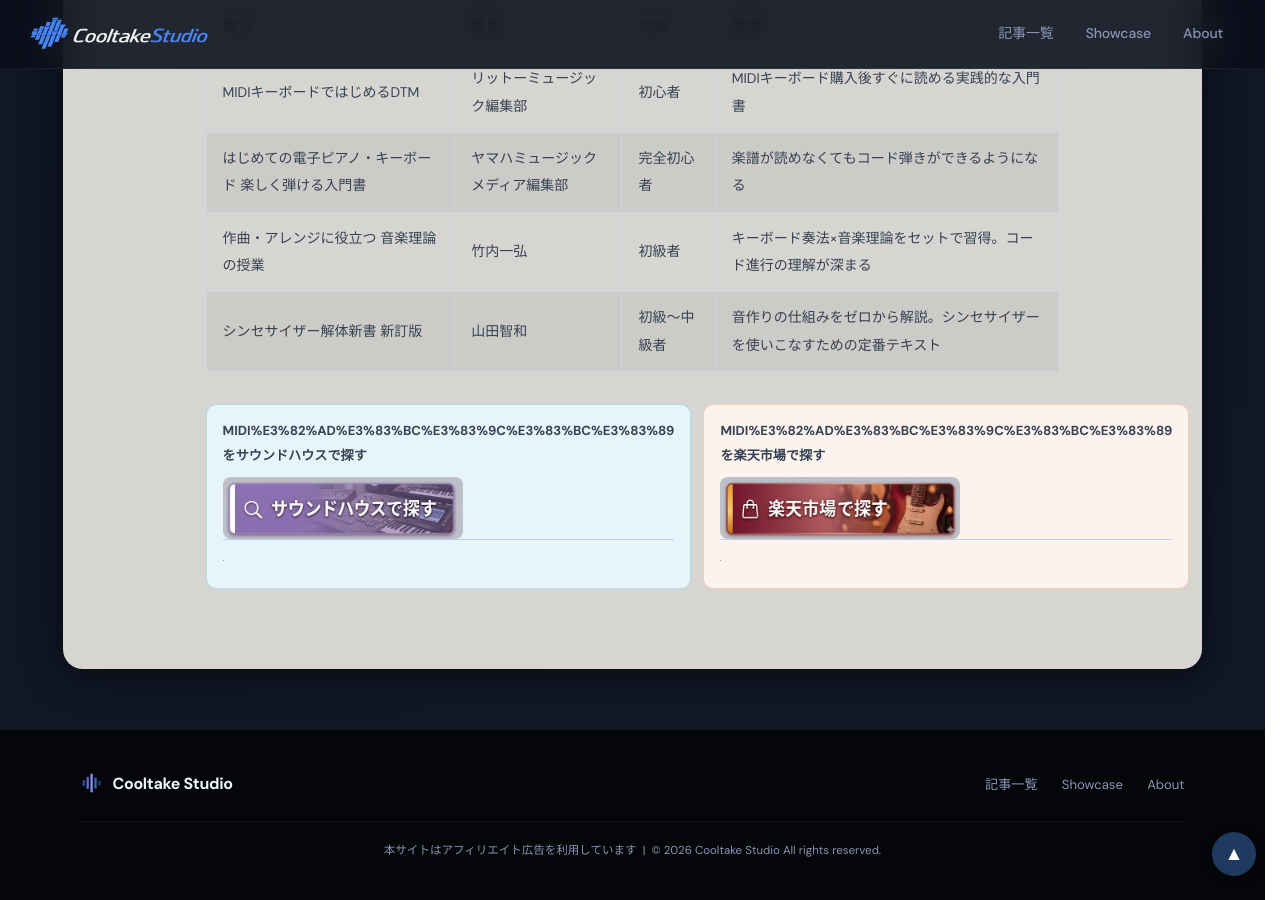
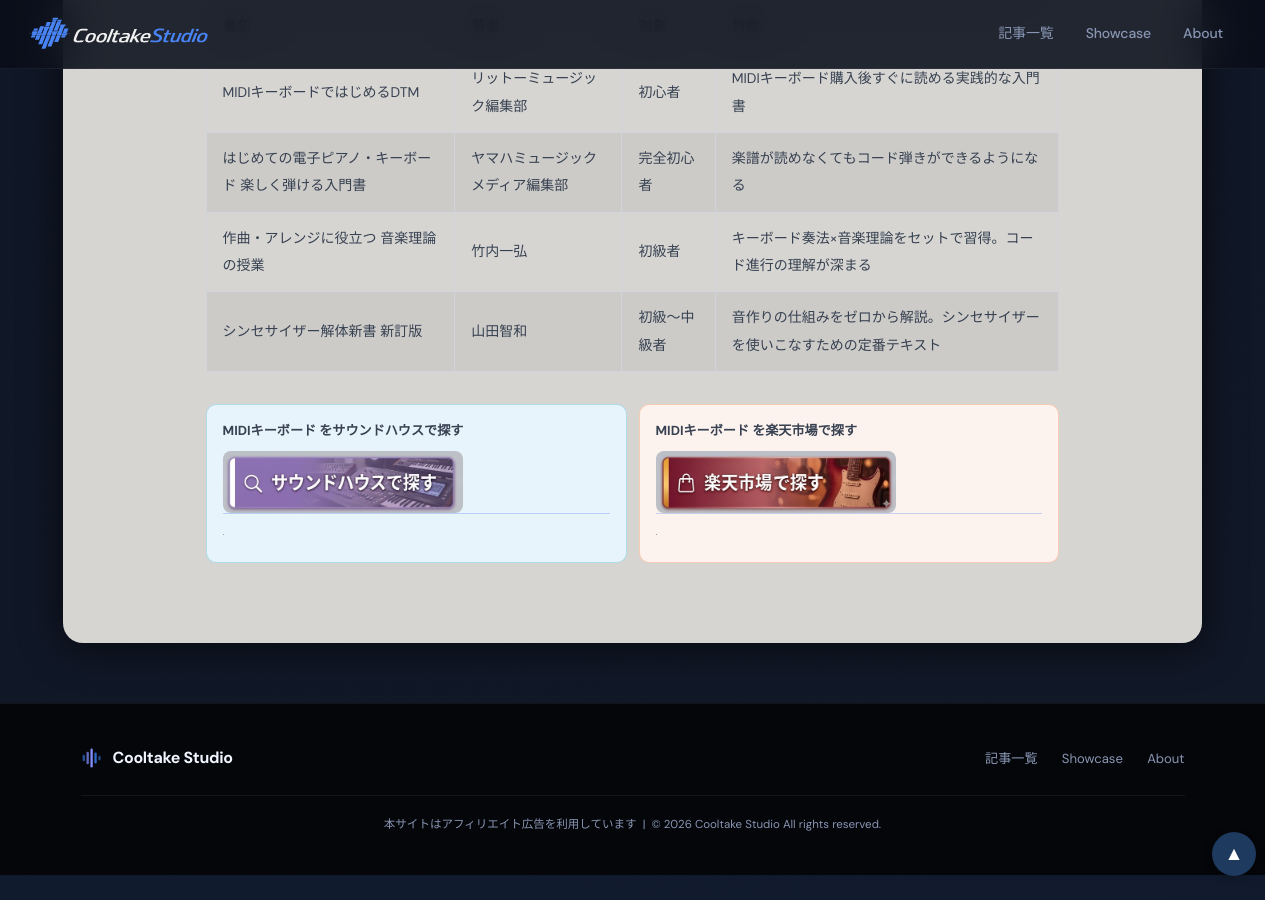
Before and after one commit to cooltake/cooltake-staging, a Jekyll site: the page built from _posts/2026-05-12-midi-keyboard-guide.md, in a window 1280 px wide and 900 px high, scrolled down 7021 px. Built offline with Jekyll 4.4.1, drawn with Linux system fonts in a browser that asks for light colours; some web fonts are replaced; grey boxes are pictures that could not be loaded.

Commit message:
fix: decode URL-encoded keyword labels in shop buttons

```diff
--- a/_posts/2026-05-12-midi-keyboard-guide.md
+++ b/_posts/2026-05-12-midi-keyboard-guide.md
@@ -187,12 +187,12 @@
 
 <div style="display:flex;gap:.75rem;margin:2rem 0;">
 <div style="flex:1;padding:.8rem 1rem 1rem;background:#e8f4fb;border-radius:10px;border:1px solid rgba(8,145,178,.25);">
-<p style="margin:0 0 .5rem;color:#374151;font-size:.82rem;font-weight:bold;">MIDI%E3%82%AD%E3%83%BC%E3%83%9C%E3%83%BC%E3%83%89 をサウンドハウスで探す</p>
+<p style="margin:0 0 .5rem;color:#374151;font-size:.82rem;font-weight:bold;">MIDIキーボード をサウンドハウスで探す</p>
 <a href="https://h.accesstrade.net/sp/cc?rk=01001xqc00os63&url=https%3A%2F%2Fwww.soundhouse.co.jp%2Fsearch%2Findex%2F%3Fsearch_all%3DMIDI%25E3%2582%25AD%25E3%2583%25BC%25E3%2583%259C%25E3%2583%25BC%25E3%2583%2589" rel="nofollow" referrerpolicy="no-referrer-when-downgrade" style="display:block;text-decoration:none;"><img src="/assets/images/btn-soundhouse.jpg" alt="サウンドハウスで探す" width="240" style="height:auto;border-radius:8px;display:block;"></a>
 <img src="https://h.accesstrade.net/sp/rr?rk=01001xqc00os63" width="1" height="1" border="0" alt="" loading="lazy">
 </div>
 <div style="flex:1;padding:.8rem 1rem 1rem;background:#fdf3ee;border-radius:10px;border:1px solid rgba(234,88,12,.25);">
-<p style="margin:0 0 .5rem;color:#374151;font-size:.82rem;font-weight:bold;">MIDI%E3%82%AD%E3%83%BC%E3%83%9C%E3%83%BC%E3%83%89 を楽天市場で探す</p>
+<p style="margin:0 0 .5rem;color:#374151;font-size:.82rem;font-weight:bold;">MIDIキーボード を楽天市場で探す</p>
 <a href="//af.moshimo.com/af/c/click?a_id=5565352&amp;p_id=54&amp;pc_id=54&amp;pl_id=616&amp;url=https%3A%2F%2Fsearch.rakuten.co.jp%2Fsearch%2Fmall%2FMIDI%25E3%2582%25AD%25E3%2583%25BC%25E3%2583%259C%25E3%2583%25BC%25E3%2583%2589%2F" rel="nofollow" referrerpolicy="no-referrer-when-downgrade" style="display:block;text-decoration:none;"><img src="/assets/images/btn-rakuten.jpg" alt="楽天市場で探す" width="240" style="height:auto;border-radius:8px;display:block;"></a>
 <img src="//i.moshimo.com/af/i/impression?a_id=5565352&amp;p_id=54&amp;pc_id=54&amp;pl_id=616" width="1" height="1" style="border:none;" alt="" loading="lazy">
 </div>
```
